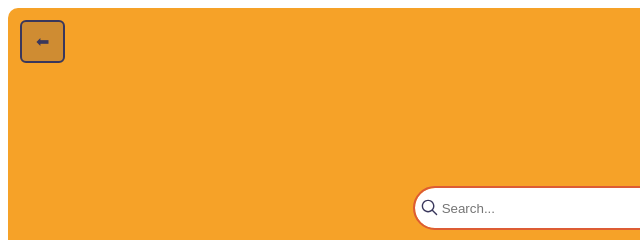
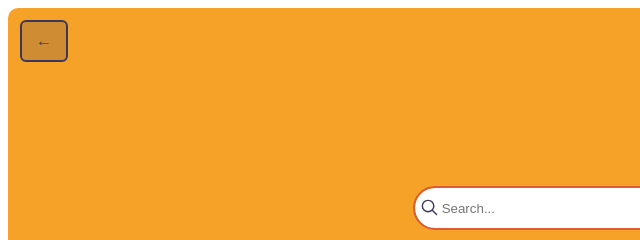
Before and after one commit to smuzaffarov/smuzaffarov.github.io, a website built with Vite: page first.html in a window 1280 px wide. Shown: the top 240 px of the page, 0-640 px from the left. Built offline with nearby package versions, Linux system fonts and the light colour scheme; a script that the page names is missing; a small style sheet from the web is missing.

Commit message:
HTML arrow for safari

```diff
--- a/first.html
+++ b/first.html
@@ -23,7 +23,7 @@
     <body>
         <header>
             <div class="back-button">
-                <a type="button" href="index.html">&#11013;</a>
+                <a type="button" href="index.html">&#8592;</a>
             </div>
             <input type="search" id="search" name="search" placeholder="Search..." onkeyup="search_title()" />
         </header>
```
Also changed, not shown: fourth.html (+1 -1 lines), second.html (+1 -1 lines), third.html (+1 -1 lines).
